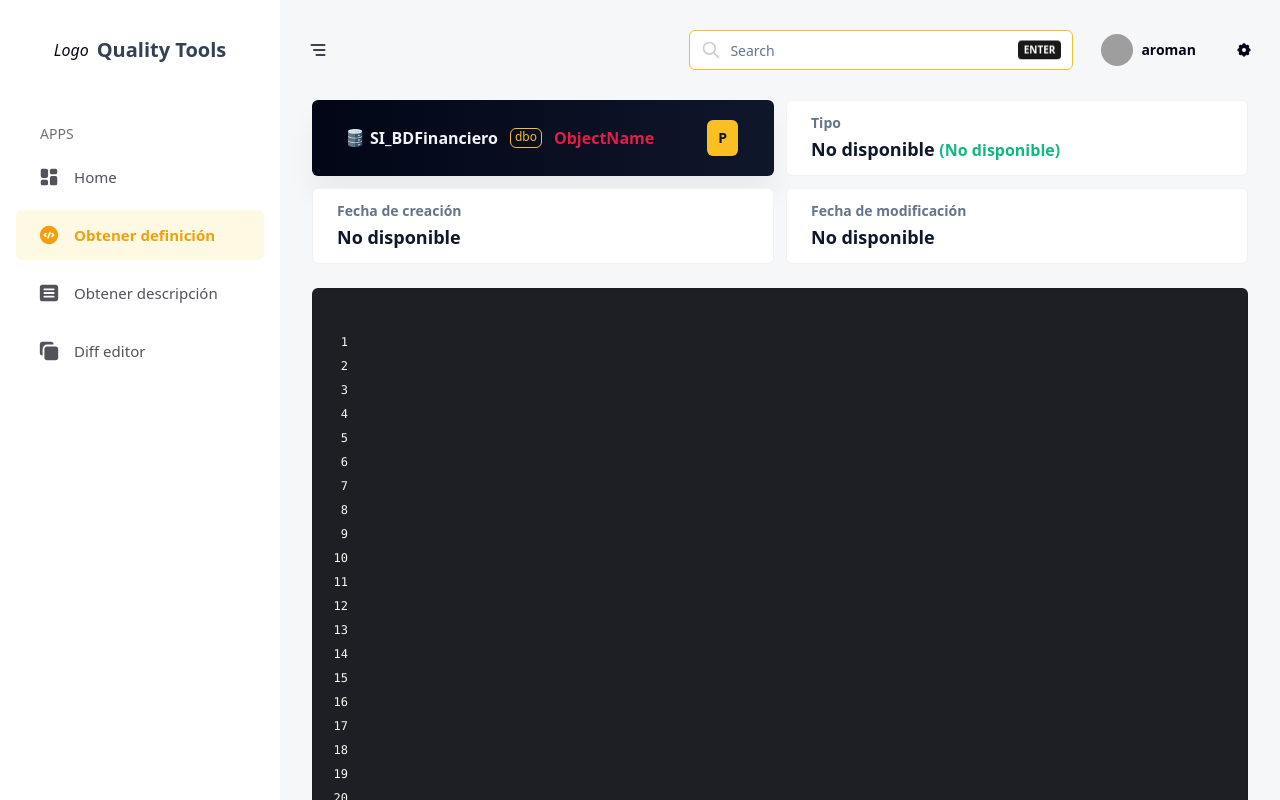
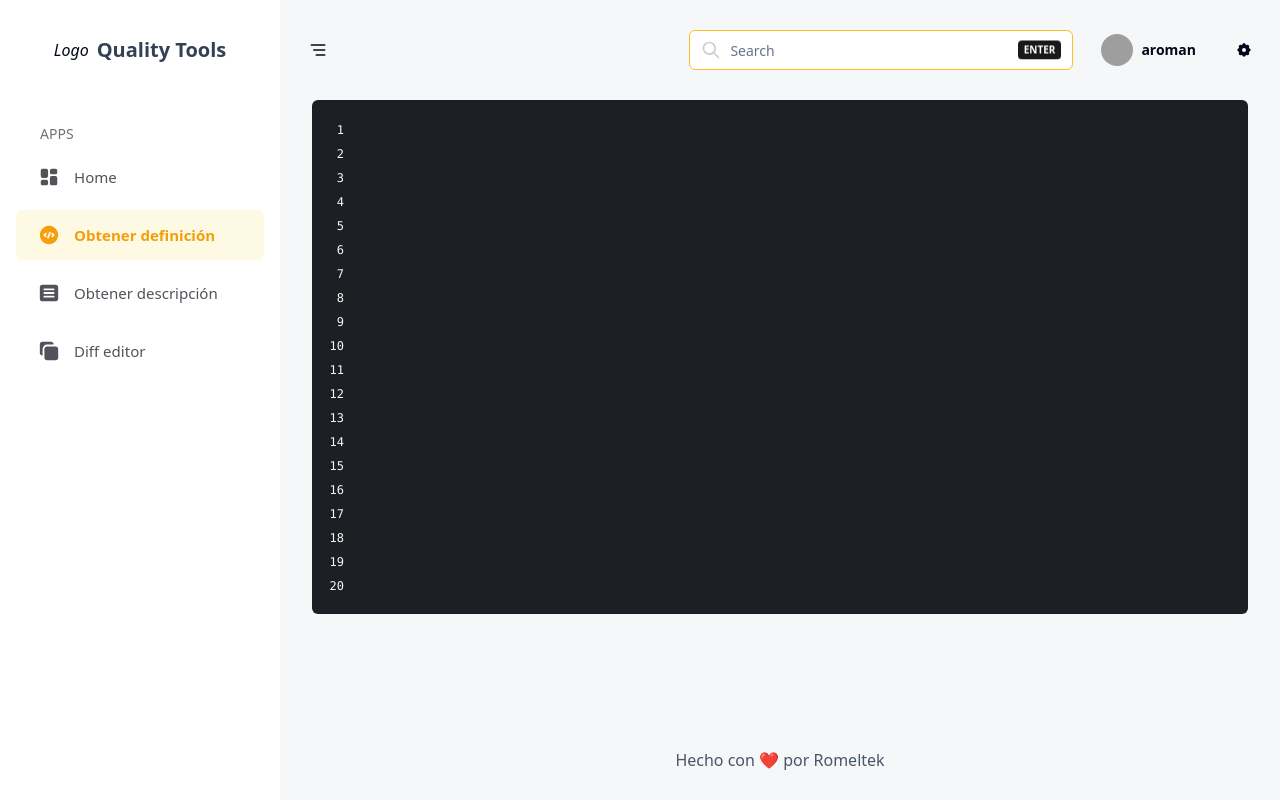
Before and after one commit to elwinroman/sql-snap-monitor, a React (Vite) app in the folder frontend/: page /definition in a window 1280 px wide. Built offline with nearby package versions, Linux system fonts and the light colour scheme; grey boxes are pictures that could not be loaded.

Commit message:
refactor(frontend): extract to reuse object info component

```diff
--- a/frontend/src/pages/Definition/components/BreadcrumCard.jsx
+++ b/frontend/src/components/main/components/BreadcrumCard.jsx
@@ -4,24 +4,23 @@ import {
   TooltipProvider,
   TooltipTrigger,
 } from '@/components/ui/tooltip'
-import { Badge } from '@/components/ui/badge'
 import { Database as DatabaseIcon } from '@/icons/database'
 import { useObjectStore } from '@/stores/object.store'
 
-export function BreadcrumCard({ ...props }) {
+export function BreadcrumCard() {
   const object = useObjectStore((state) => state.object)
 
   return (
-    <li {...props}>
-      <article className="flex h-full justify-between gap-8 rounded-md px-3 py-2">
-        <div className="flex gap-3">
+    <div className="rounded-md bg-indigo-900 px-6 py-3">
+      <article className="flex h-full flex-wrap items-center justify-between gap-8 rounded-md px-3 py-2">
+        <div className="flex gap-4">
           <TooltipProvider delayDuration={200}>
             <Tooltip>
               <TooltipTrigger className="flex items-center gap-1">
                 <i>
-                  <DatabaseIcon width={18} height={18} />
+                  <DatabaseIcon width={22} height={22} />
                 </i>
-                <span className="font-semibold text-slate-100">
+                <span className="text-lg font-bold text-slate-100">
                   SI_BDFinanciero
                 </span>
               </TooltipTrigger>
@@ -47,7 +46,7 @@ export function BreadcrumCard({ ...props }) {
           <TooltipProvider delayDuration={200}>
             <Tooltip>
               <TooltipTrigger className="grid place-content-center">
-                <span className="font-bold text-rose-600">
+                <span className="text-lg font-bold text-rose-600">
                   {' '}
                   {object.name ?? 'ObjectName'}
                 </span>
@@ -58,10 +57,10 @@ export function BreadcrumCard({ ...props }) {
             </Tooltip>
           </TooltipProvider>
         </div>
-        <Badge className="rounded-md bg-amber-400 text-sm font-bold text-slate-900 hover:bg-amber-400">
-          P
-        </Badge>
+        <span className="grid h-10 w-10 place-content-center rounded-md bg-amber-400/30 text-sm font-bold text-amber-400">
+          {object.type ?? '?'}
+        </span>
       </article>
-    </li>
+    </div>
   )
 }
--- /dev/null
+++ b/frontend/src/components/main/components/InfoCards.jsx
@@ -0,0 +1,66 @@
+import { Article as ArticleIcon } from '@/icons/article'
+import { BreadcrumCard } from './BreadcrumCard'
+import { useObjectStore } from '@/stores/object.store'
+
+export function InfoCards() {
+  const object = useObjectStore((state) => state.object)
+
+  const info = [
+    {
+      id: 1,
+      title: 'Tipo',
+      value: object.typeDesc ?? 'No disponible',
+      has_tag: true,
+      tag: object.type ?? 'No disponible',
+      icon: <ArticleIcon width={22} height={22} />,
+      className: 'bg-red-400 text-white',
+    },
+    {
+      id: 2,
+      title: 'Fecha de creación',
+      value: object.createDate ?? 'No disponible',
+      icon: <ArticleIcon width={22} height={22} />,
+      className: 'bg-red-400 text-white',
+    },
+    {
+      id: 3,
+      title: 'Fecha de modificación',
+      value: object.modifyDate ?? 'No disponible',
+      icon: <ArticleIcon width={22} height={22} />,
+      className: 'bg-zinc-400 text-white',
+    },
+  ]
+
+  return (
+    <div className="flex flex-col gap-3">
+      {/* Información general del objecto */}
+      <BreadcrumCard />
+
+      <ul className="grid grid-cols-[repeat(auto-fit,_minmax(390px,_1fr))] gap-3">
+        {info.map((item) => (
+          <li
+            key={item.id}
+            className="bg-ownavbar border-owborder flex items-center justify-between gap-6 rounded-md border px-6 py-4"
+          >
+            <div className="flex flex-col gap-1">
+              <h6 className="text-sm font-semibold text-zinc-600 dark:text-zinc-400">
+                {item.title}
+              </h6>
+              <p className="text-base font-bold text-slate-900 dark:text-white">
+                <span>{item.value} </span>
+                {item.has_tag && (
+                  <span className="text-base text-amber-500">({item.tag})</span>
+                )}
+              </p>
+            </div>
+            <i
+              className={`grid place-content-center rounded-md p-2 ${item.className}`}
+            >
+              {item.icon}
+            </i>
+          </li>
+        ))}
+      </ul>
+    </div>
+  )
+}
--- a/frontend/src/pages/Definition/Definition.jsx
+++ b/frontend/src/pages/Definition/Definition.jsx
@@ -1,6 +1,5 @@
 import { CopyClipboard } from './components/CopyClipboard'
 import { HighlighterCode } from './components/HighlighterCode'
-import { InfoCards } from './components/InfoCards'
 import { LinkObjects } from './components/LinkObjects'
 import { useObjectStore } from '@/stores/object.store'
 
@@ -10,11 +9,7 @@ export function Definition() {
   const listObjects = useObjectStore((state) => state.listObjects)
 
   return (
-    <section className="flex flex-col gap-6">
-      {/* Información del objecto */}
-      <InfoCards />
-
-      <div className="border-owborder relative mb-10 overflow-hidden rounded-md border bg-[#1d1f25] px-1 py-6">
+    <div className="border-owborder relative mb-10 overflow-hidden rounded-md border bg-[#1d1f25]">
       {/* Copiar */}
       {(definitionCode || errorObject) && <CopyClipboard />}
 
@@ -29,6 +24,5 @@ export function Definition() {
       {/* Multiples objetos */}
       {listObjects.length > 0 && <LinkObjects listObjects={listObjects} />}
     </div>
-    </section>
   )
 }
--- a/frontend/src/pages/Definition/components/InfoCards.jsx
+++ /dev/null
@@ -1,52 +0,0 @@
-import { useObjectStore } from '@/stores/object.store'
-import { BreadcrumCard } from './BreadcrumCard'
-
-export function InfoCards() {
-  const object = useObjectStore((state) => state.object)
-
-  const info = [
-    {
-      id: 1,
-      title: 'Tipo',
-      value: object.typeDesc ?? 'No disponible',
-      has_tag: true,
-      tag: object.type ?? 'No disponible',
-    },
-    {
-      id: 2,
-      title: 'Fecha de creación',
-      value: object.createDate ?? 'No disponible',
-    },
-    {
-      id: 3,
-      title: 'Fecha de modificación',
-      value: object.modifyDate ?? 'No disponible',
-    },
-  ]
-
-  return (
-    <div>
-      <ul className="grid grid-cols-[repeat(auto-fit,_minmax(390px,_1fr))] gap-3">
-        {/* Información general del objecto */}
-        <BreadcrumCard className="rounded-md bg-gradient-to-r from-slate-950 to-slate-900 px-6 py-3 shadow-[0_20px_27px_0_rgba(0,0,0,.05)]" />
-
-        {info.map((item) => (
-          <li
-            key={item.id}
-            className="dark:bg-ownavbar border-owborder flex flex-col gap-0.5 rounded-md border bg-white px-6 py-3"
-          >
-            <h6 className="text-sm font-semibold text-slate-500 dark:text-slate-500">
-              {item.title}
-            </h6>
-            <p className="text-lg font-bold text-slate-900 dark:text-white">
-              <span>{item.value} </span>
-              {item.has_tag && (
-                <span className="text-base text-emerald-500">({item.tag})</span>
-              )}
-            </p>
-          </li>
-        ))}
-      </ul>
-    </div>
-  )
-}
```
Lines whose indentation alone changed are shown as unchanged.
